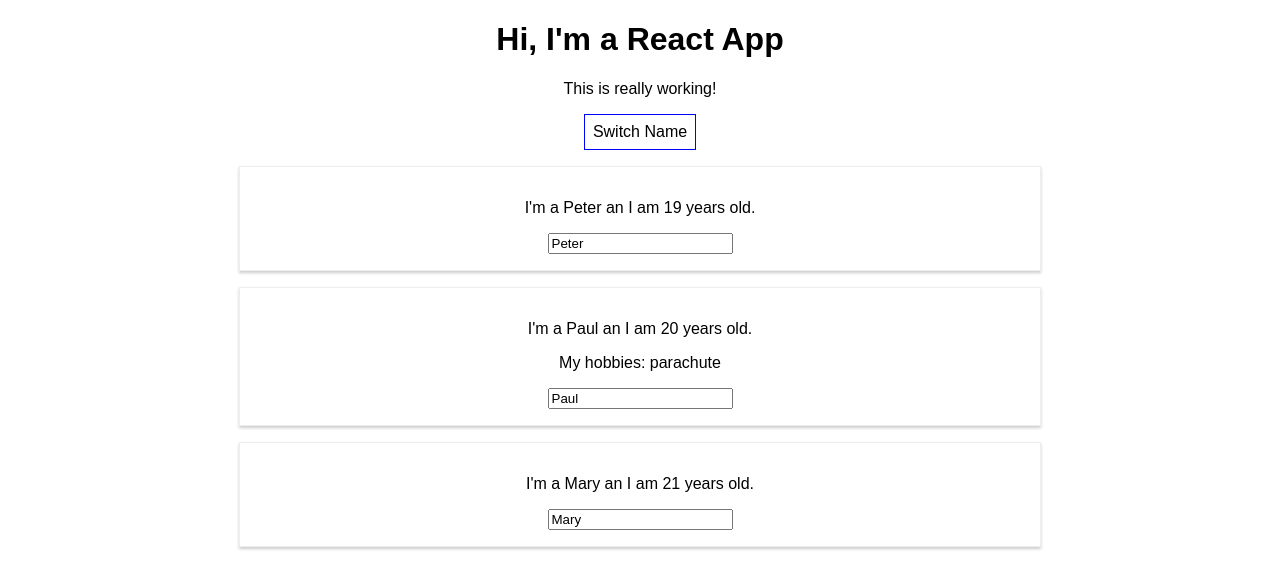
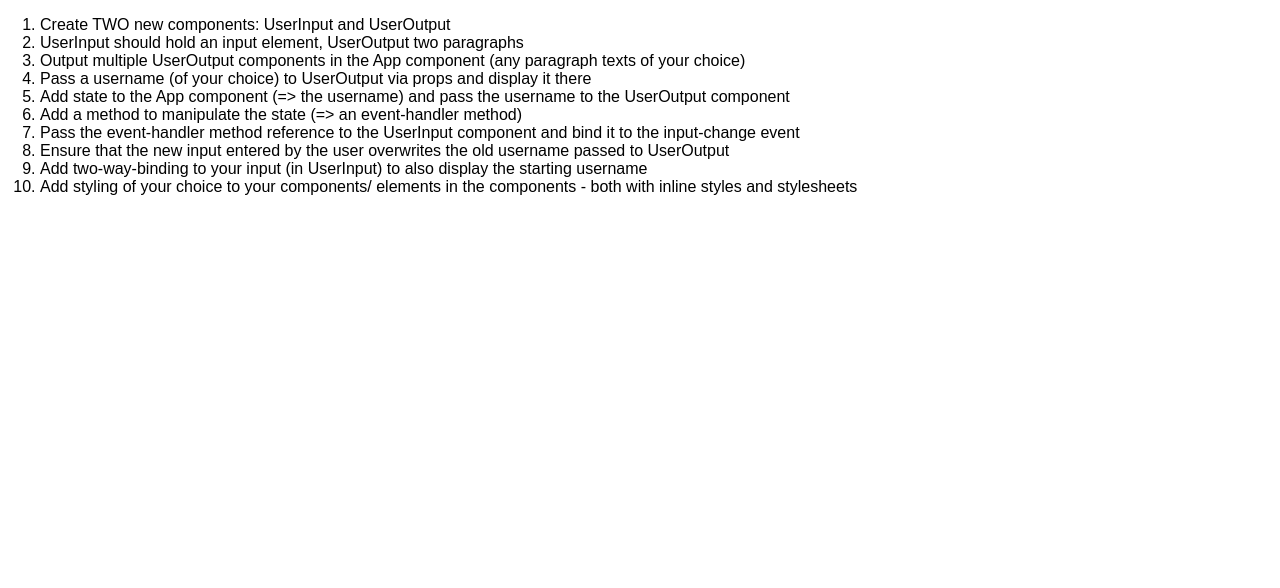
Before and after one commit to makomweb/notes-react-course, a React (Create React App) app in the folder react-complete-guide/: page / in a window 1280 px wide. Shown: the top 588 px of the page. Built offline with nearby package versions, Linux system fonts and the light colour scheme.

Commit message:
chapter-3: assignment task

```diff
--- a/react-complete-guide/src/App.css
+++ b/react-complete-guide/src/App.css
@@ -1,28 +1,2 @@
 .App {
-  text-align: center;
 }
-
-.App-logo {
-  animation: App-logo-spin infinite 20s linear;
-  height: 80px;
-}
-
-.App-header {
-  background-color: #222;
-  height: 150px;
-  padding: 20px;
-  color: white;
-}
-
-.App-title {
-  font-size: 1.5em;
-}
-
-.App-intro {
-  font-size: large;
-}
-
-@keyframes App-logo-spin {
-  from { transform: rotate(0deg); }
-  to { transform: rotate(360deg); }
-}
--- a/react-complete-guide/src/App.js
+++ b/react-complete-guide/src/App.js
@@ -1,64 +1,22 @@
 import React, { Component } from 'react';
 import './App.css';
-import Person from './Person/Person.js';
 
 class App extends Component {
-  state = {
-    persons: [
-      { name: 'Peter', age: 19 },
-      { name: 'Paul', age: 20 },
-      { name: 'Mary', age: 21 }
-    ],
-    otherState: 'some other value'
-  }
-
-  switchNameHandler = (newName) => {
-    this.setState({
-      persons: [
-        { name: 'Peter', age: 22 },
-        { name: 'Paul', age: 20 },
-        { name: newName, age: 21 }
-      ]
-    });
-  }
-
-  nameChangedHandler = event => {
-    this.setState({
-      persons: [
-        { name: 'Peter', age: 22 },
-        { name: event.target.value, age: 20 },
-        { name: 'Mary', age: 21 }
-      ]
-    });
-  }
-
   render() {
-    const style = {
-      backgroundColor: 'white',
-      font: 'inherit',
-      border: '1px solid blue',
-      padding: '8px',
-      cursor: 'pointer'
-    };
-
     return (
       <div className="App">
-        <h1>Hi, I'm a React App</h1>
-        <p>This is really working!</p>
-        <button
-          style={style}
-          onClick={this.switchNameHandler.bind(this, 'Martin')}>Switch Name</button>
-        <Person
-          name={this.state.persons[0].name}
-          age={this.state.persons[0].age} />
-        <Person
-          name={this.state.persons[1].name}
-          age={this.state.persons[1].age}
-          click={() => this.switchNameHandler('Arnold')}
-          changed={this.nameChangedHandler} >My hobbies: parachute</Person>
-        <Person
-          name={this.state.persons[2].name}
-          age={this.state.persons[2].age} />
+        <ol>
+          <li>Create TWO new components: UserInput and UserOutput</li>
+          <li>UserInput should hold an input element, UserOutput two paragraphs</li>
+          <li>Output multiple UserOutput components in the App component (any paragraph texts of your choice)</li>
+          <li>Pass a username (of your choice) to UserOutput via props and display it there</li>
+          <li>Add state to the App component (=> the username) and pass the username to the UserOutput component</li>
+          <li>Add a method to manipulate the state (=> an event-handler method)</li>
+          <li>Pass the event-handler method reference to the UserInput component and bind it to the input-change event</li>
+          <li>Ensure that the new input entered by the user overwrites the old username passed to UserOutput</li>
+          <li>Add two-way-binding to your input (in UserInput) to also display the starting username</li>
+          <li>Add styling of your choice to your components/ elements in the components - both with inline styles and stylesheets</li>
+        </ol>
       </div>
     );
   }
--- a/react-complete-guide/src/Person/Person.css
+++ /dev/null
@@ -1,8 +0,0 @@
-.Person {
-    width: 60%;
-    margin: 16px auto;
-    border: 1px solid #eee;
-    box-shadow: 0 2px 3px #ccc;
-    padding: 16px;
-    text-align: center;
-}
--- a/react-complete-guide/src/Person/Person.js
+++ /dev/null
@@ -1,15 +0,0 @@
-import React from 'react';
-import './Person.css';
-
-const Person = (props) => {
-    const { age, name } = props;
-    return (
-        <div className="Person" onClick={props.click}>
-            <p>I'm a {name} an I am {age} years old.</p>
-            <p>{props.children}</p>
-            <input type="text" onChange={props.changed} value={props.name} />
-        </div>
-    );
-}
-
-export default Person;
```
